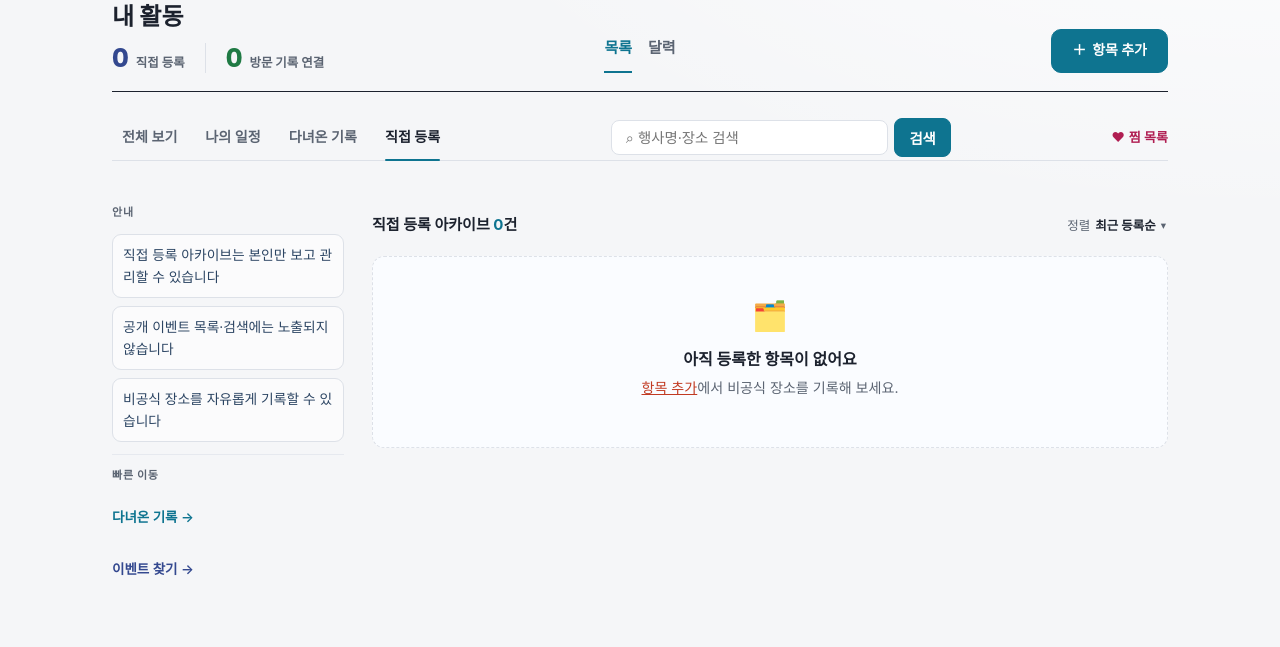
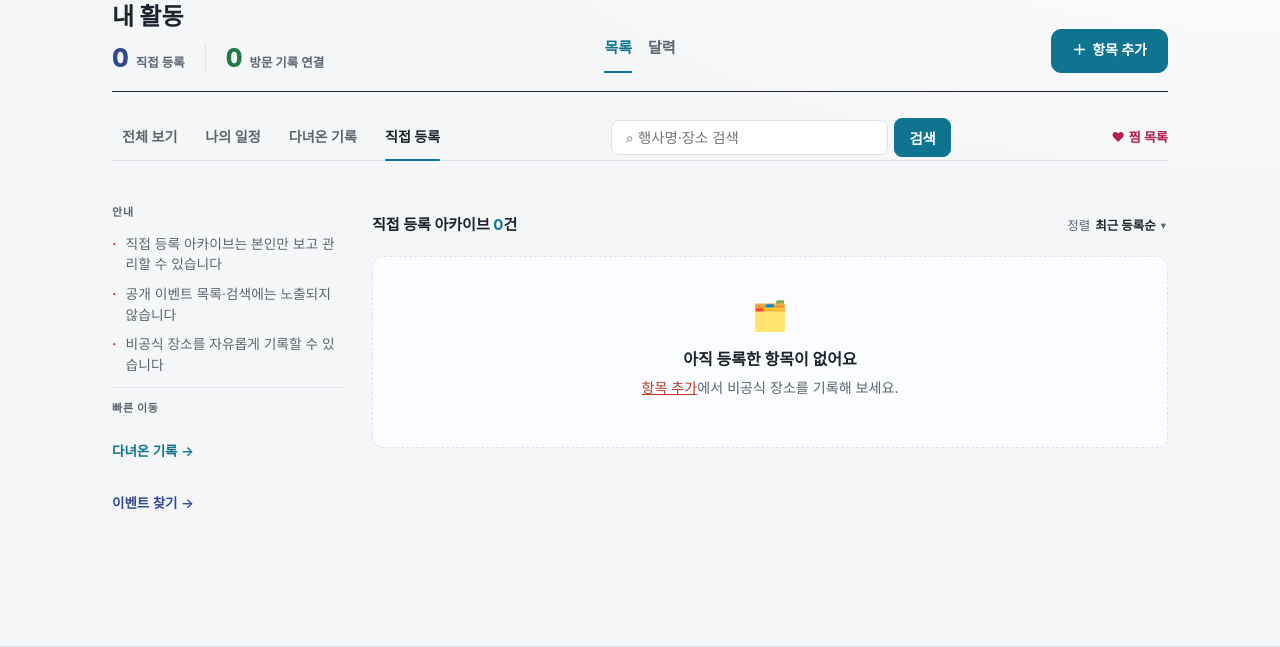
Before and after one commit to youngroknroll/takulife, a Django app: page /archive/personal/ in a window 1280 px wide. Shown: the part 130-777 px from the top of the page. Run offline with Django 5.2, Linux system fonts and the light colour scheme; the visitor is signed in with stand-in values (Sample User, id 1); data that the repository does not hold is empty; parts of the project's set-up code (start-up, migrations or seed data) failed here and were passed over; some libraries are stand-ins or nearby versions; some web fonts are replaced.

Commit message:
design(ui): Flatten guidance lists to brand-red bullet lines
Remove the bordered "card" block effect from the shared .rule-list
guidance component (objects/layout.css) — it now renders as plain
bullet lines with a uniform brand-red "·" marker, matching the style
introduced on /archive/visits/new/. This applies site-wide to every
guidance list (visit/personal create, personal entries, staff draft
review). The visit-create page's local teal-bullet override is dropped
so it inherits the shared brand-red style; only a margin reset remains.

Co-Authored-By: Claude Opus 4.8 (1M context) <noreply@anthropic.com>

```diff
--- a/static/css/objects/layout.css
+++ b/static/css/objects/layout.css
@@ -52,23 +52,24 @@
   margin: 0.75rem 0 0;
   padding: 0;
   list-style: none;
-  display: grid;
-  gap: 0.5rem;
+  display: flex;
+  flex-direction: column;
+  gap: 0.5625rem;
 }
 .rule-list li {
-  border: 1px solid var(--line);
-  border-radius: 9px;
-  background: var(--bg-card);
-  padding: 0.5625rem 0.625rem;
-  color: #2c4563;
+  display: flex;
+  gap: 0.5625rem;
+  align-items: flex-start;
+  color: var(--muted);
   font-size: 0.86rem;
+  line-height: 1.5;
 }
-
-/* 잉크 리터럴 개별 다크 오버라이드 — 신규 토큰 통합 없이 --muted 다크값과
-   동일한 #A2A9B9로 직접 대응(다크모드 팔레트 문서 "크롬·그림자·잉크 리터럴",
-   계획상 Deferred). */
-:root[data-theme="dark"] .rule-list li {
-  color: #a2a9b9;
+.rule-list li::before {
+  content: "·";
+  flex: none;
+  color: var(--brand-ink);
+  font-weight: 700;
+  line-height: 1.5;
 }
 .side-list {
   list-style: none;
```
Also changed, not shown: static/css/pages/archive_visit_create.css (+3 -25 lines).
